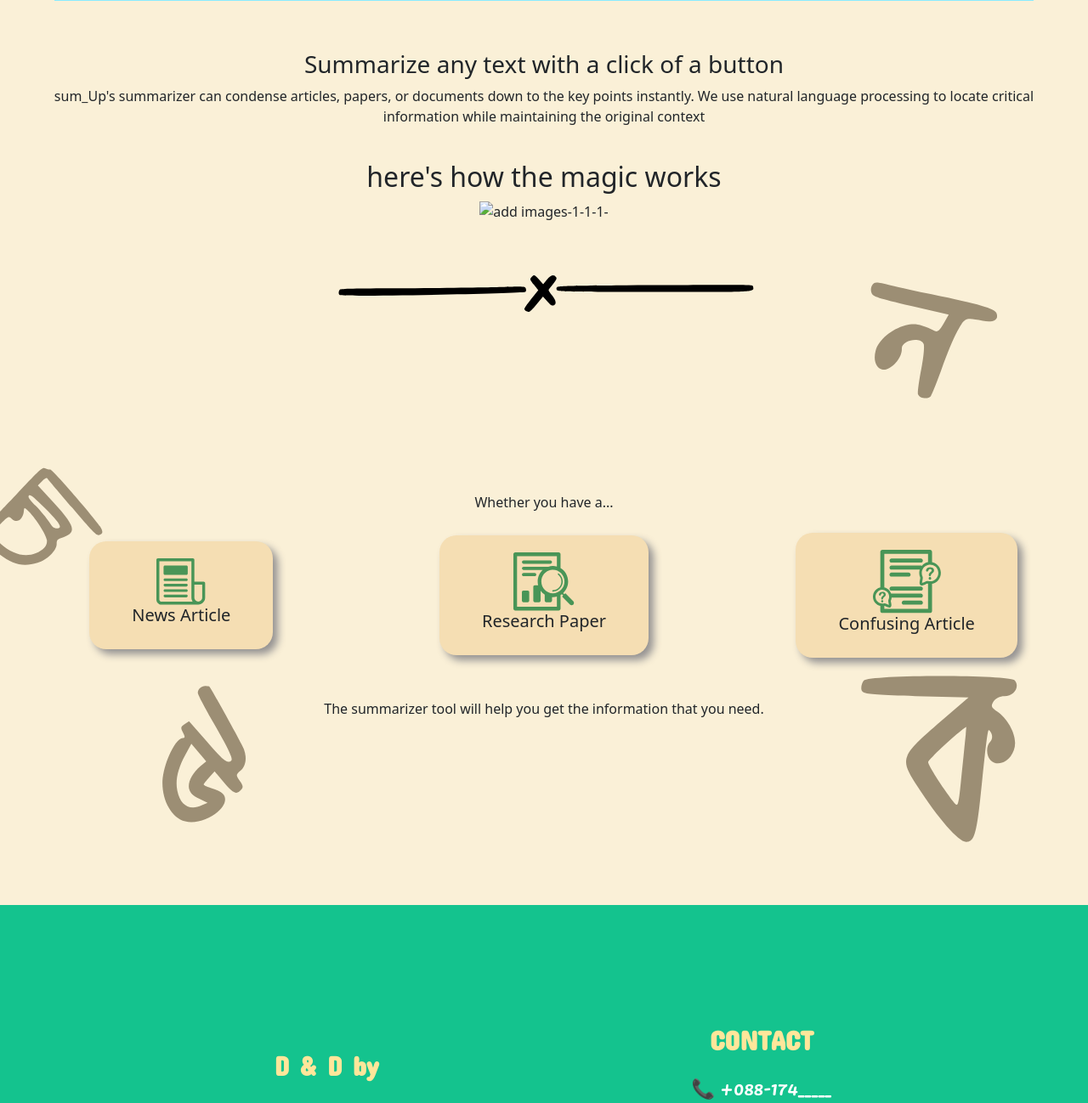
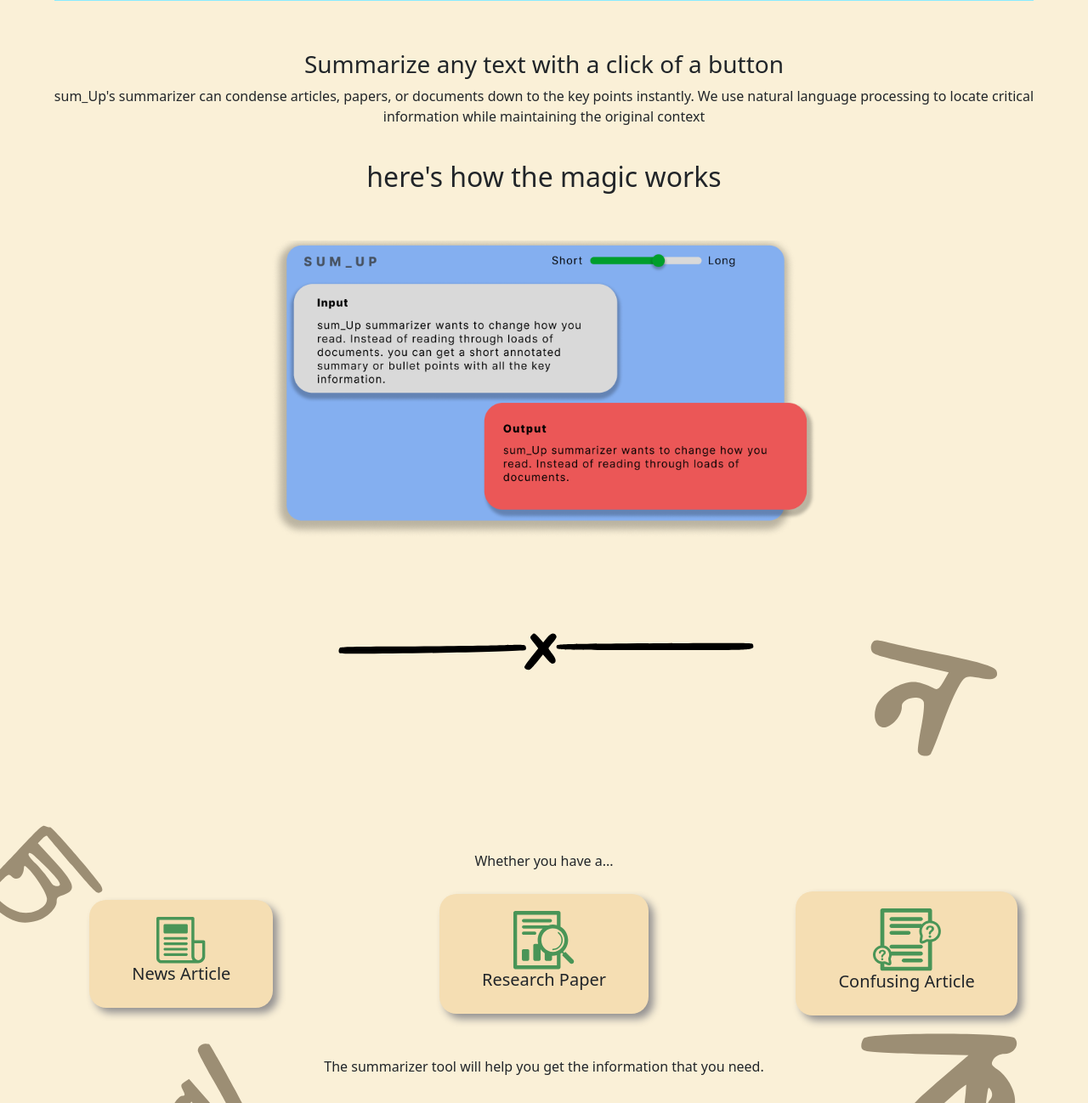
Before and after one commit to khatamirock/summarizer, a Flask app: page /sumup in a window 1280 px wide. Shown: the part 636-1934 px from the top of the page at 85% size. Run offline with Flask 2, Linux system fonts and the light colour scheme; some web fonts are replaced.

Commit message:
Update sumup.html

```diff
--- a/templates/sumup.html
+++ b/templates/sumup.html
@@ -104,7 +104,7 @@
 
     <div class="practical pt-4 text-center">
         <h2>here's how the magic works </h2>
-        <img src="" alt="add images-1-1-1-">
+        <img class="w-50 py-5" src="../static/images/demo.png" alt="add images-1-1-1-">
     </div>
 
     <img class=" d-flex  linebreak" src="../static/images/linbr.svg" alt="">
```
